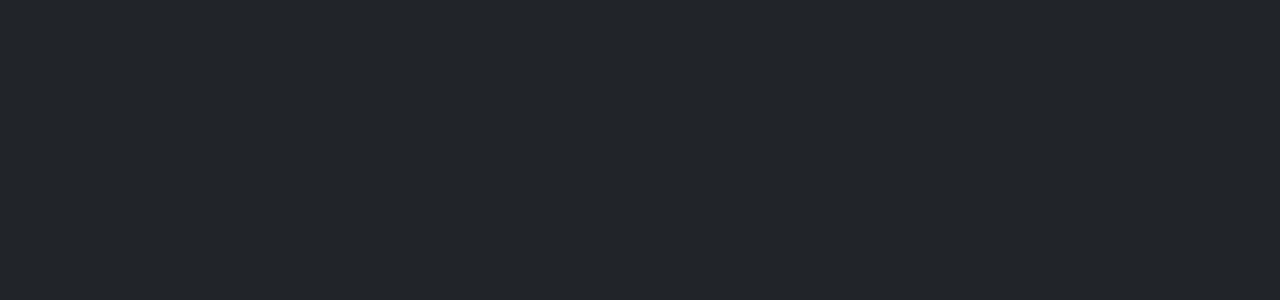
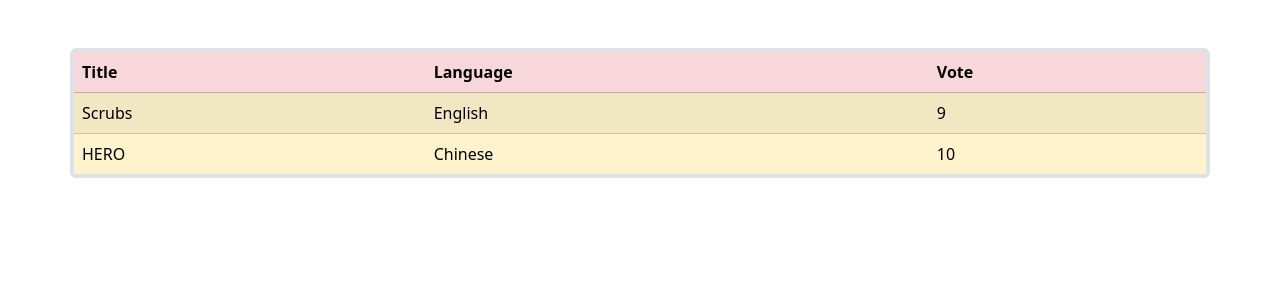
Before and after one commit to lucapolzone/php-oop-1, a PHP site: page / in a window 1280 px wide. Before the commit the part shown is empty. Shown: the top 300 px of the page. Run offline with PHP 8.4, Linux system fonts and the light colour scheme.

Commit message:
feat: print objects data in a table

```diff
--- a/index.php
+++ b/index.php
@@ -1,6 +1,7 @@
 <?php
 
-class Production {
+class Production
+{
 
   public $title;
   public $language;
@@ -16,17 +17,22 @@ class Production {
     $this->language = $language;
     $this->vote = $vote;
   }
-
 }
 
-$the_last_samurai = new Production('The Last Samurai', 'English', 8);
+$scrubs = new Production('Scrubs', 'English', 9);
 
 $hero = new Production('HERO', 'Chinese', 10);
+
+// var_dump($scrubs);
+// var_dump($hero);
+
+$productions = [$scrubs, $hero];
 
 ?>
 
 <!DOCTYPE html>
-<html lang="en" data-bs-theme="dark">
+<html lang="en">
+
 <head>
   <!-- charset & viewport -->
   <meta charset="UTF-8" />
@@ -37,8 +43,31 @@ $hero = new Production('HERO', 'Chinese', 10);
   <title>Esercizio - PHP OOP 1</title>
   <!-- Bootstrap link -->
   <link href="https://cdn.jsdelivr.net/npm/bootstrap@5.3.2/dist/css/bootstrap.min.css" rel="stylesheet" integrity="sha384-T3c6CoIi6uLrA9TneNEoa7RxnatzjcDSCmG1MXxSR1GAsXEV/Dwwykc2MPK8M2HN" crossorigin="anonymous">
+  <!-- css link -->
+  <link rel="stylesheet" href="style.css">
 </head>
+
 <body>
+  <div class="container mx-auto border border-4 rounded mt-5">
+    <table class="table table-striped table-warning">
+      <thead>
+        <tr class="table-danger">
+          <th scope="col">Title</th>
+          <th scope="col">Language</th>
+          <th scope="col">Vote</th>
+        </tr>
+      </thead>
+      <tbody>
+        <?php foreach($productions as $production) : ?>
+          <tr>
+            <td><?= $production->title ?></td>
+            <td><?= $production->language ?></td>
+            <td><?= $production->vote ?></td>
+          </tr>
+        <?php endforeach; ?>
+    </table>
+  </div>
 
 </body>
+
 </html>
--- /dev/null
+++ b/style.css
@@ -0,0 +1,13 @@
+table, .table {
+  margin-bottom: 0;
+}
+
+.container {
+  --bs-gutter-x: 0;
+}
+
+
+
+tr:last-of-type td {
+  border-bottom: 0;
+}
```
